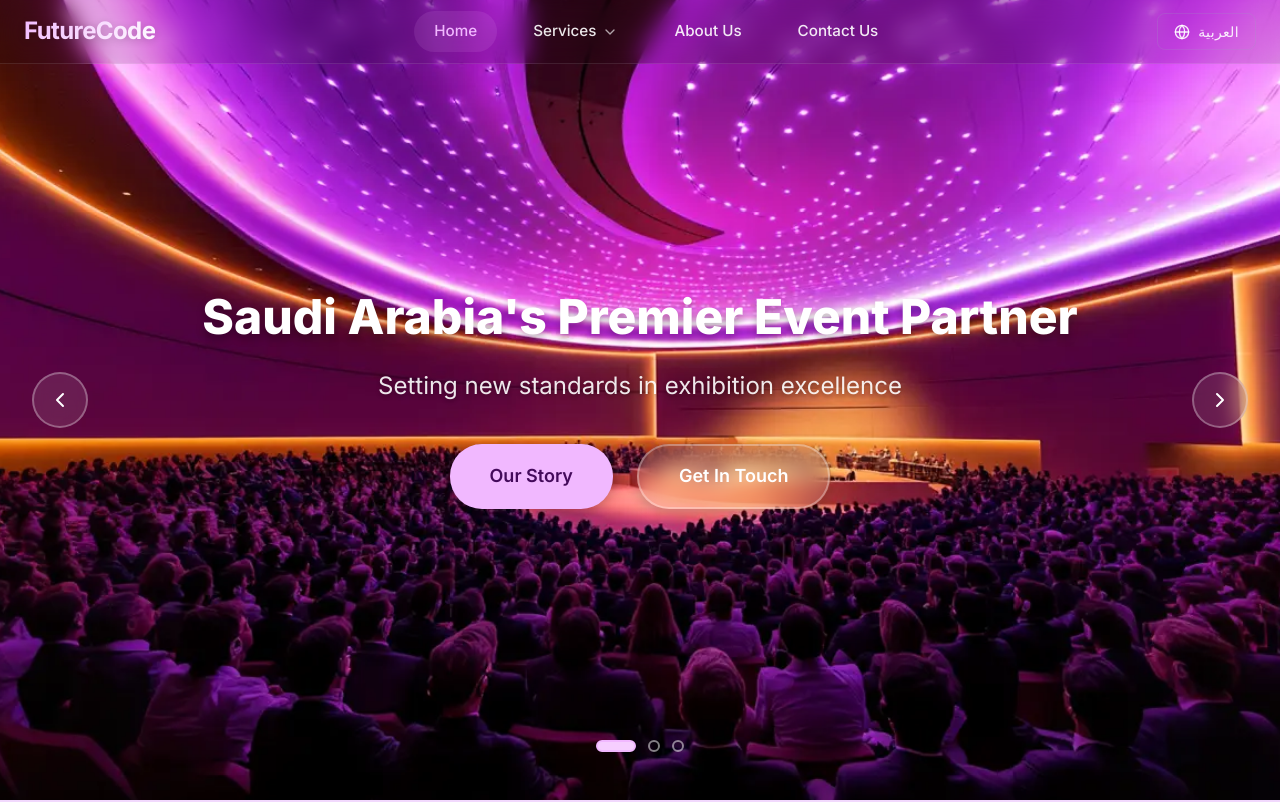
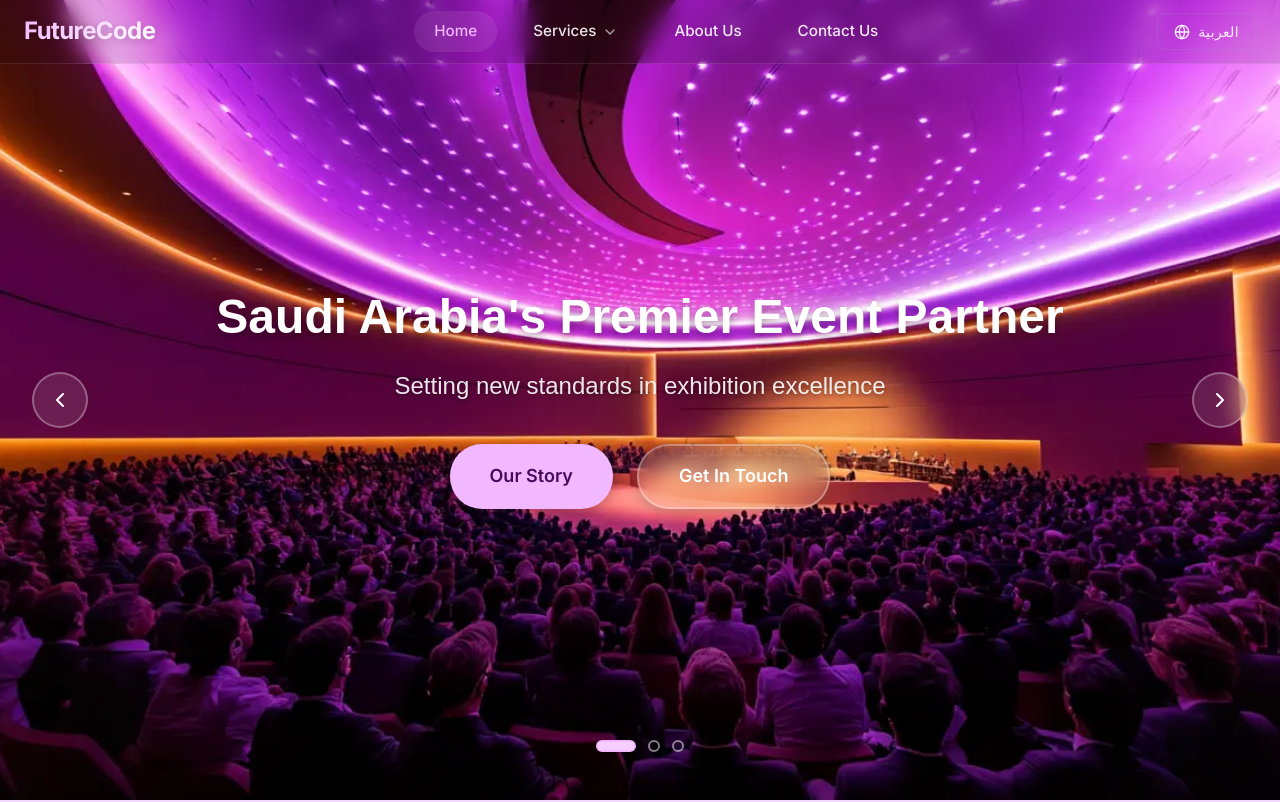
Before and after one commit to irfan3434/futureCode, a React (Create React App) app: page / in a window 1280 px wide. Shown: the top 802 px of the page. Built offline with nearby package versions, Linux system fonts and the light colour scheme.

Commit message:
modification in font-family

```diff
--- a/src/components/Header/Header.css
+++ b/src/components/Header/Header.css
@@ -353,6 +353,7 @@
 }
 
 .hero-title {
+  font-family: GraphikWide-Thin,sans-serif;
   font-size: clamp(2.5rem, 7vw, 3.0rem);
   font-weight: 800;
   color: var(--text-primary);
@@ -374,6 +375,7 @@
 }
 
 .hero-subtitle {
+  font-family: GraphikWide-Thin,sans-serif;
   font-size: clamp(1.125rem, 2.5vw, 1.5rem);
   color: rgba(255, 255, 255, 0.9);
   line-height: 1.5;
```
